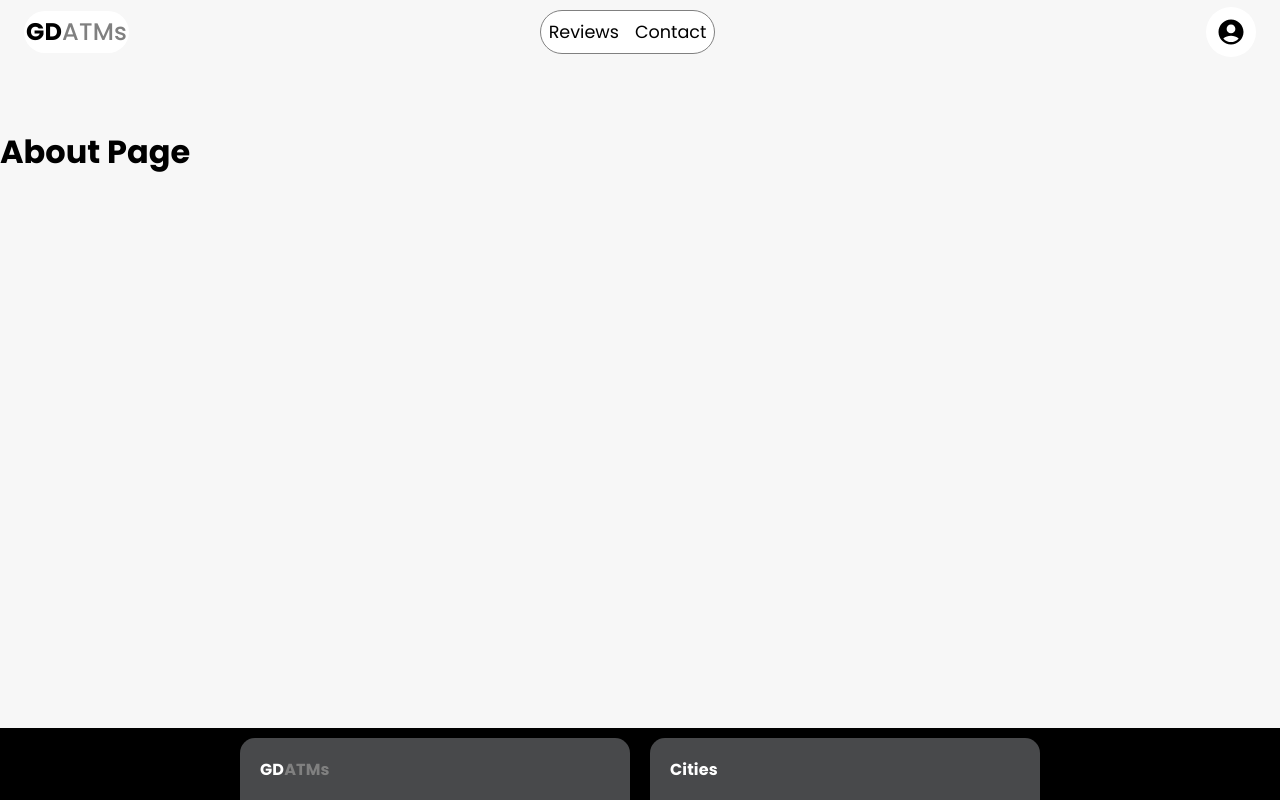
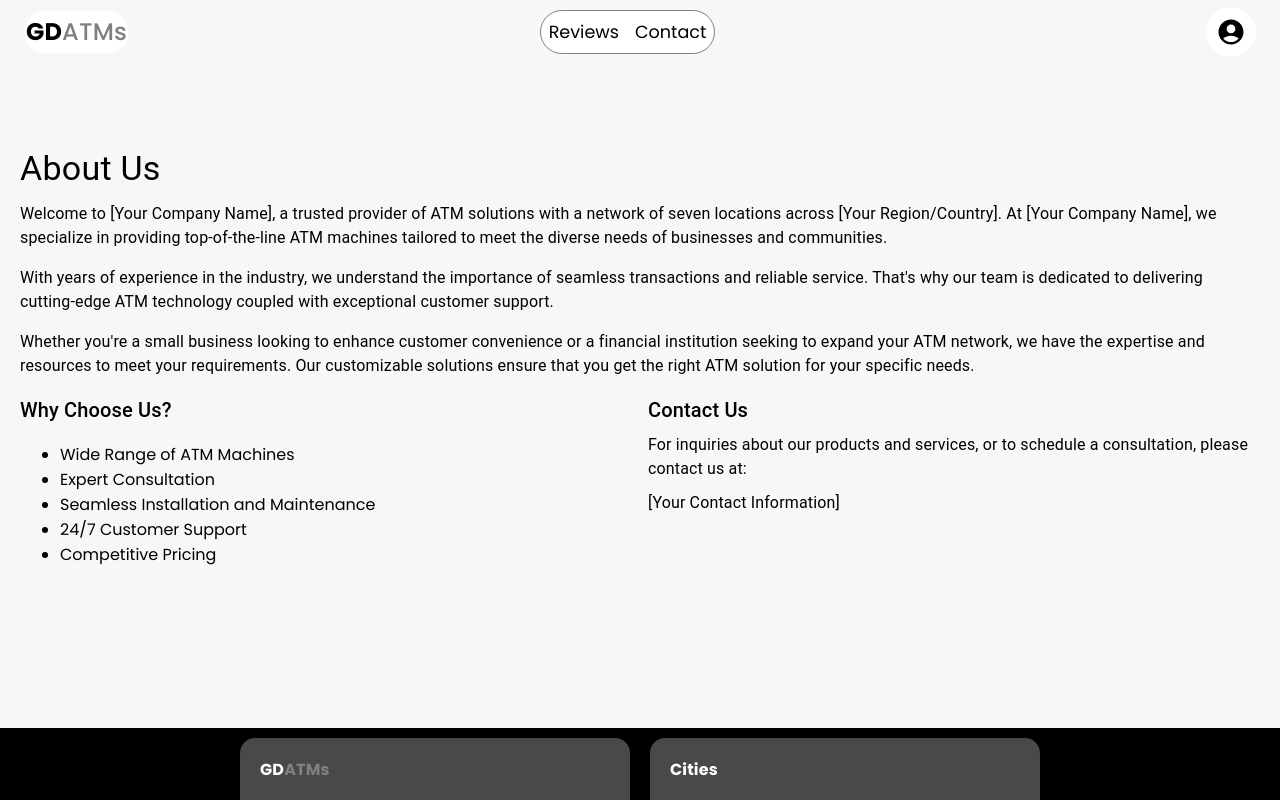
Before and after one commit to pToum21/gd-atms-v2, a React (Vite) app in the folder client/: page /about in a window 1280 px wide. Shown: the top 800 px of the page. Built offline with nearby package versions, Linux system fonts and the light colour scheme; no server answers.

Commit message:
working on the about me section of the web page

```diff
--- a/client/src/pages/About.jsx
+++ b/client/src/pages/About.jsx
@@ -1,9 +1,42 @@
+import React from 'react';
+import { Typography, Grid } from '@mui/material';
+
 const About = () => {
     return (
-        <div>
-            <h1>About Page</h1>
+        <div style={{ padding: '20px' }}>
+            <Typography variant="h4" gutterBottom>About Us</Typography>
+            <Typography variant="body1" paragraph>
+                Welcome to [Your Company Name], a trusted provider of ATM solutions with a network of seven locations across [Your Region/Country]. At [Your Company Name], we specialize in providing top-of-the-line ATM machines tailored to meet the diverse needs of businesses and communities.
+            </Typography>
+            <Typography variant="body1" paragraph>
+                With years of experience in the industry, we understand the importance of seamless transactions and reliable service. That's why our team is dedicated to delivering cutting-edge ATM technology coupled with exceptional customer support.
+            </Typography>
+            <Typography variant="body1" paragraph>
+                Whether you're a small business looking to enhance customer convenience or a financial institution seeking to expand your ATM network, we have the expertise and resources to meet your requirements. Our customizable solutions ensure that you get the right ATM solution for your specific needs.
+            </Typography>
+            <Grid container spacing={2}>
+                <Grid item xs={12} md={6}>
+                    <Typography variant="h6" gutterBottom>Why Choose Us?</Typography>
+                    <ul>
+                        <li>Wide Range of ATM Machines</li>
+                        <li>Expert Consultation</li>
+                        <li>Seamless Installation and Maintenance</li>
+                        <li>24/7 Customer Support</li>
+                        <li>Competitive Pricing</li>
+                    </ul>
+                </Grid>
+                <Grid item xs={12} md={6}>
+                    <Typography variant="h6" gutterBottom>Contact Us</Typography>
+                    <Typography variant="body1">
+                        For inquiries about our products and services, or to schedule a consultation, please contact us at:
+                    </Typography>
+                    <Typography variant="body1" style={{ marginTop: '10px' }}>
+                        [Your Contact Information]
+                    </Typography>
+                </Grid>
+            </Grid>
         </div>
-    )
+    );
 }
 
 export default About;
```
